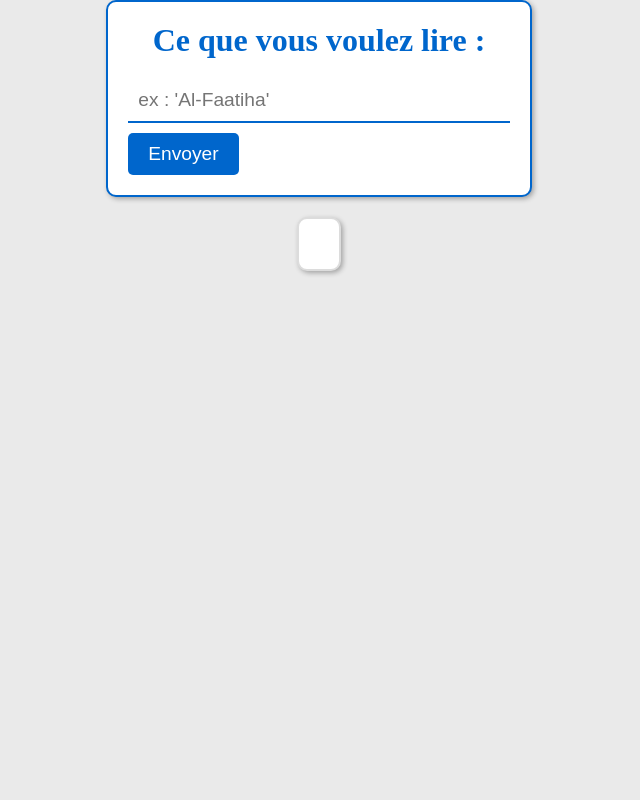
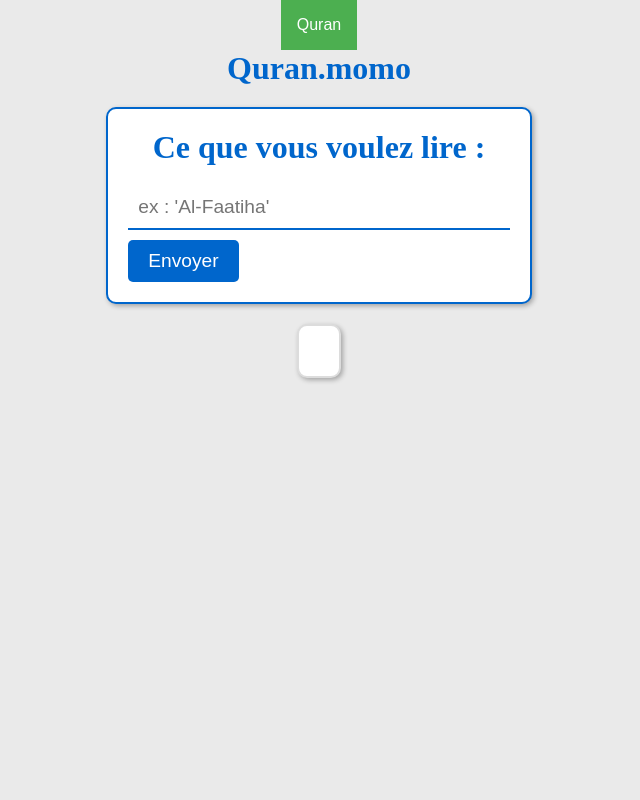
Before and after one commit to Tutanka01/QuranWeb, a Flask app: template Source/templates/login.html in a window 1280 px wide. Shown: the whole page, without its empty margins (321-961 px from the left). Run offline with Flask 2, Linux system fonts and the light colour scheme; the template is opened without the code that fills it: most values are stand-ins (such as "Sample title", 1, 10 or a date in 2020); parts of the project's set-up code (start-up, migrations or seed data) failed here and were passed over.

Commit message:
Add a lot of things

```diff
--- a/Source/main_web.py
+++ b/Source/main_web.py
@@ -5,6 +5,7 @@ from flask_cors import CORS
 from flask import Flask, redirect, url_for, request
 from markupsafe import escape
 from quran_formater import *
+from hadith_formater import *
 
 app = Flask(__name__)
 CORS(app)
@@ -24,6 +25,10 @@ def login():
 @app.route('/sourate/<sourate>')
 def sourate(sourate):
    return render_template('index.html', titre = escape(sourate), nom_sourate = escape(sourate), sourate_texte= quran_text_ar(escape(sourate)))
+# Possibilite de voir les hadiths...
+@app.route('/hadith')
+def hadith():
+   return render_template('hadith.html')
 
 if __name__ == '__main__':
    app.run(host = "0.0.0.0", port = 5000, debug = True)
--- a/Source/static/styles_quran.css
+++ b/Source/static/styles_quran.css
@@ -1,3 +1,134 @@
-.quran{
+* {
+    margin: 0;
+    padding: 0;
+    box-sizing: border-box;
+  }
+  .center {
+    display: flex;
+    flex-direction: column;
+    align-items: center;
+    height: 100vh;
+    background-color: #eaeaea;
+    padding-right: 100px;
+    padding-left: 100px;
+  }
+  body {
+    display: flex;
+    flex-direction: column;
+    align-items: center;
+    height: 100vh;
+    background-color: #eaeaea;
+  }
+
+  .container {
+    border: 2px solid #0066cc;
+    padding: 20px;
+    background-color: #fff;
+    border-radius: 10px;
+    box-shadow: 2px 2px 5px rgba(0, 0, 0, 0.3);
+    margin-bottom: 20px;
+    vertical-align: top;
+  }
+
+  h1 {
     text-align: center;
+    color: #0066cc;
+    font-size: 2rem;
+    margin-bottom: 20px;
+  }
+
+  input[type="text"] {
+    width: 100%;
+    padding: 10px;
+    font-size: 1.2rem;
+    border: none;
+    border-bottom: 2px solid #0066cc;
+    outline: none;
+    margin-bottom: 10px;
+  }
+
+  input[type="submit"] {
+    background-color: #0066cc;
+    color: #fff;
+    font-size: 1.2rem;
+    padding: 10px 20px;
+    border: none;
+    border-radius: 5px;
+    cursor: pointer;
+  }
+
+  .lsite {
+    border: 2px solid #dcdcdc;
+    padding: 20px;
+    background-color: #fff;
+    border-radius: 10px;
+    box-shadow: 2px 2px 5px rgba(0, 0, 0, 0.3);
+    align-self: flex-end;
+    flex-wrap: wrap;
+
+  }
+
+  .lsite ul {
+    list-style-type: none;
+    padding: 0;
+    display: grid;
+    grid-template-columns: repeat(auto-fit, minmax(200px, 1fr));
+    gap: 20px;
+    margin-top: 10px;
+    display: flex;
+    flex-direction: row;
+    flex-wrap: wrap;
+  }
+
+  .lsite li {
+    border: 1px solid #dcdcdc;
+    border-radius: 5px;
+    box-shadow: 2px 2px 5px rgba(0, 0, 0, 0.1);
+    padding: 10px;
+    text-align: center;
+    cursor: pointer;
+
+  }
+
+  .lsite li:hover {
+    background-color: #f7f7f7;
+  }
+
+  @media only screen and (max-width: 600px) {
+    .lsite ul {
+      grid-template-columns: repeat(auto-fit, minmax(100%, 1fr));
+    }
+  }
+.dropdown {
+  position: relative;
+  display: inline-block;
+  left: 0px;
+
 }
+
+.dropdown-content {
+    display: none;
+    position: absolute;
+    z-index: 1;
+}
+
+.dropdown-content a {
+    display: block;
+}
+
+.dropdown:hover .dropdown-content {
+    display: block;
+}
+
+.dropbtn {
+    background-color: #4CAF50;
+    color: white;
+    padding: 16px;
+    font-size: 16px;
+    border: none;
+    cursor: pointer;
+}
+
+.dropdown-content a:hover {
+    background-color: #f1f1f1;
+}
--- a/Source/templates/login.html
+++ b/Source/templates/login.html
@@ -5,114 +5,25 @@
   <meta charset="UTF-8">
   <meta http-equiv="X-UA-Compatible" content="IE=edge">
   <meta name="viewport" content="width=device-width, initial-scale=1.0">
+  <link rel="script" href="{{ url_for('static', filename = 'script_login.js') }}">
+  <link rel="stylesheet" href="{{ url_for('static', filename = 'styles_quran.css') }}">
   <title>{{ titre }}</title>
-
-  <style>
-    * {
-      margin: 0;
-      padding: 0;
-      box-sizing: border-box;
-    }
-    .center {
-      display: flex;
-      flex-direction: column;
-      align-items: center;
-      height: 100vh;
-      background-color: #eaeaea;
-    }
-    body {
-      display: flex;
-      flex-direction: column;
-      align-items: center;
-      height: 100vh;
-      background-color: #eaeaea;
-    }
-
-    .container {
-      border: 2px solid #0066cc;
-      padding: 20px;
-      background-color: #fff;
-      border-radius: 10px;
-      box-shadow: 2px 2px 5px rgba(0, 0, 0, 0.3);
-      margin-bottom: 20px;
-      vertical-align: top;
-    }
-
-    h1 {
-      text-align: center;
-      color: #0066cc;
-      font-size: 2rem;
-      margin-bottom: 20px;
-    }
-
-    input[type="text"] {
-      width: 100%;
-      padding: 10px;
-      font-size: 1.2rem;
-      border: none;
-      border-bottom: 2px solid #0066cc;
-      outline: none;
-      margin-bottom: 10px;
-    }
-
-    input[type="submit"] {
-      background-color: #0066cc;
-      color: #fff;
-      font-size: 1.2rem;
-      padding: 10px 20px;
-      border: none;
-      border-radius: 5px;
-      cursor: pointer;
-    }
-
-    .lsite {
-      border: 2px solid #dcdcdc;
-      padding: 20px;
-      background-color: #fff;
-      border-radius: 10px;
-      box-shadow: 2px 2px 5px rgba(0, 0, 0, 0.3);
-      align-self: flex-end;
-      flex-wrap: wrap;
-
-    }
-
-    .lsite ul {
-      list-style-type: none;
-      padding: 0;
-      display: grid;
-      grid-template-columns: repeat(auto-fit, minmax(200px, 1fr));
-      gap: 20px;
-      margin-top: 10px;
-      display: flex;
-      flex-direction: row;
-      flex-wrap: wrap;
-    }
-
-    .lsite li {
-      border: 1px solid #dcdcdc;
-      border-radius: 5px;
-      box-shadow: 2px 2px 5px rgba(0, 0, 0, 0.1);
-      padding: 10px;
-      text-align: center;
-      cursor: pointer;
-
-    }
-
-    .lsite li:hover {
-      background-color: #f7f7f7;
-    }
-
-    @media only screen and (max-width: 600px) {
-      .lsite ul {
-        grid-template-columns: repeat(auto-fit, minmax(100%, 1fr));
-      }
-    }
-  </style>
-
-
 </head>
 
 <body>
+  <div class="dropdown">
+    <button class="dropbtn">Quran</button>
+    <div class="dropdown-content">
+        {% for sourate in sourates %}
+        <a href="#">{{ sourate }}</a>
+        {% endfor %}
+    </div>
+  </div>
+
+  <div>
+    <h1>Quran.momo</h1>
+  </div>
+
   <div class="container">
     <h1>Ce que vous voulez lire :</h1>
     <form action="http://localhost:5000/login" method="POST">
@@ -131,19 +42,4 @@
   </div>
 </div>
 </body>
-
-<script>
-  const items = document.querySelectorAll('.sourate-item');
-  items.forEach(item => {
-    item.addEventListener('click', () => {
-      const name = item.textContent;
-      fetch(`http://localhost:5000/sourate/${name}`)
-        .then(response => {
-          // Rediriger vers la page correspondante
-          window.location.href = `http://localhost:5000/sourate/${name}`;
-        })
-    });
-  });
-</script>
-
 </html>
```
Also changed, not shown: Source/hadith_formater.py (+13 -5 lines), Source/static/script_login.js (added, +15 -0 lines), Source/templates/hadith.html (added, +13 -0 lines).
